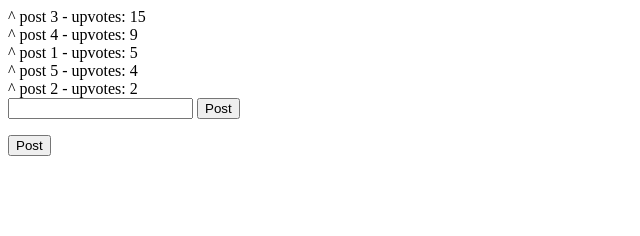
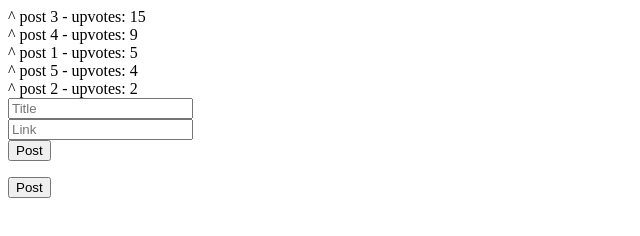
Before and after one commit to thephillipsequation/reddit_clone, a plain HTML site: page index.html in a window 1280 px wide. Shown: the whole page, without its empty margins (0-640 px from the left). Drawn offline with nearby package versions, Linux system fonts and the light colour scheme.

Commit message:
added enter Link and Title functionality

```diff
--- a/app.js
+++ b/app.js
@@ -8,6 +8,7 @@ $scope.addPost = function(){
     $scope.title = '';
 };
 
+
 $scope.posts = [
   {title: 'post 1', upvotes: 5},
   {title: 'post 2', upvotes: 2},
@@ -16,5 +17,10 @@ $scope.posts = [
   {title: 'post 5', upvotes: 4}
 ];
 
+$scope.incrementUpvotes = function(post) {
+    post.upvotes += 1;
+
+};
+
 
 }]);
--- a/index.html
+++ b/index.html
@@ -10,7 +10,10 @@
     {{post.title}} - upvotes: {{post.upvotes}}
 </div>
 <form ng-submit="addPost()">
-    <input type="text" ng-model="title"></input>
+    <input type="text" placeholder="Title" ng-model="title"></input>
+    <br>
+    <input type="text" placeholder="Link" ng-model="link"></input>
+    <br>
     <button type="submit">Post</button>
 </form>
 <button ng-click="addPost()">Post</button>
```
